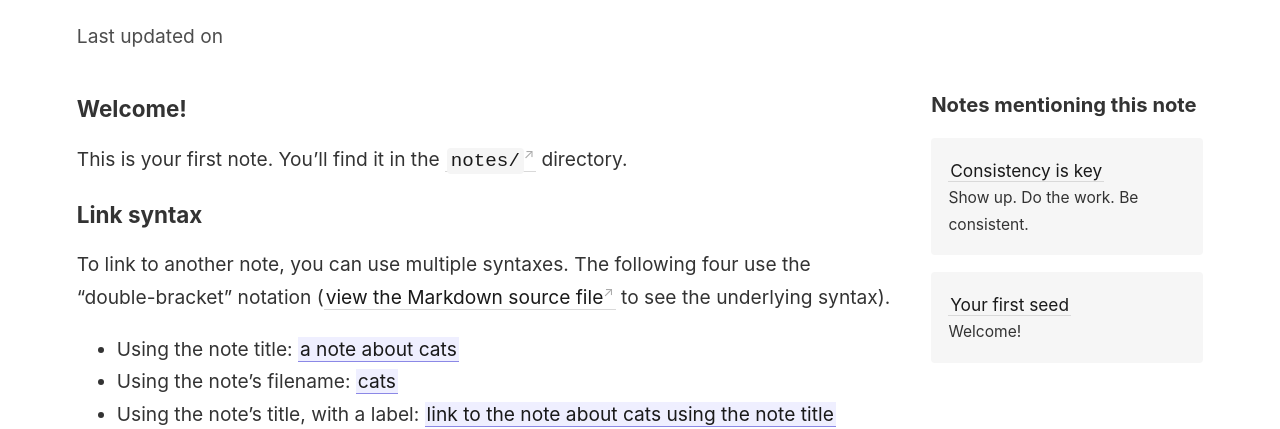
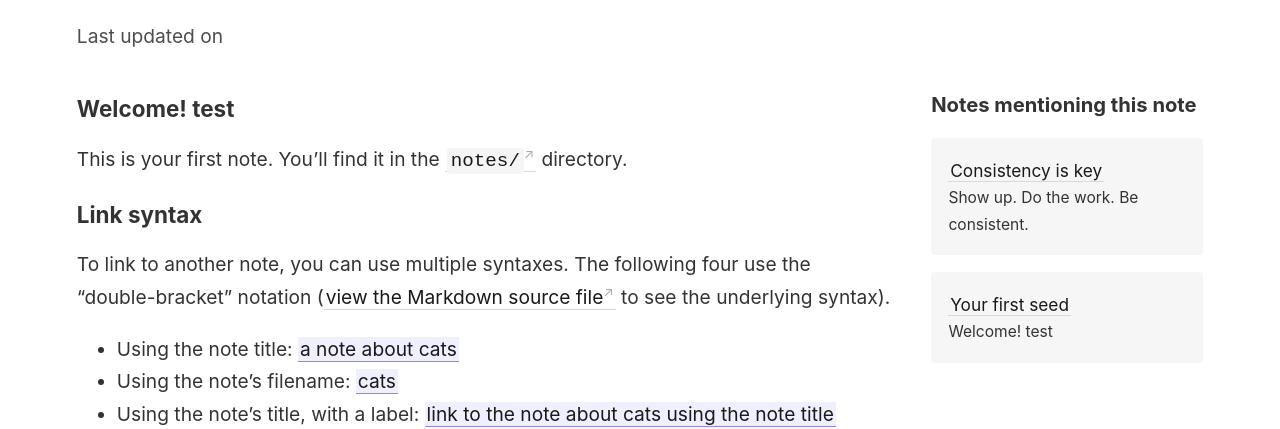
Before and after one commit to gr33n-lov3r/blog_ttrinh, a Jekyll site: the page built from _notes/your-first-note.md, in a window 1280 px wide and 900 px high. Shown: the part 185-614 px from the top of the window. Built offline with Jekyll 4.4.1, drawn with Linux system fonts in a browser that asks for light colours.

Commit message:
vault backup: 2024-12-15 02:18:07

```diff
--- a/_notes/your-first-note.md
+++ b/_notes/your-first-note.md
@@ -2,7 +2,7 @@
 title: Your first seed
 ---
 
-### Welcome!
+### Welcome! test
 
 This is your first note. You'll find it in the [`notes/`](https://github.com/maximevaillancourt/digital-garden-jekyll-template/tree/master/_notes) directory.
 
```
